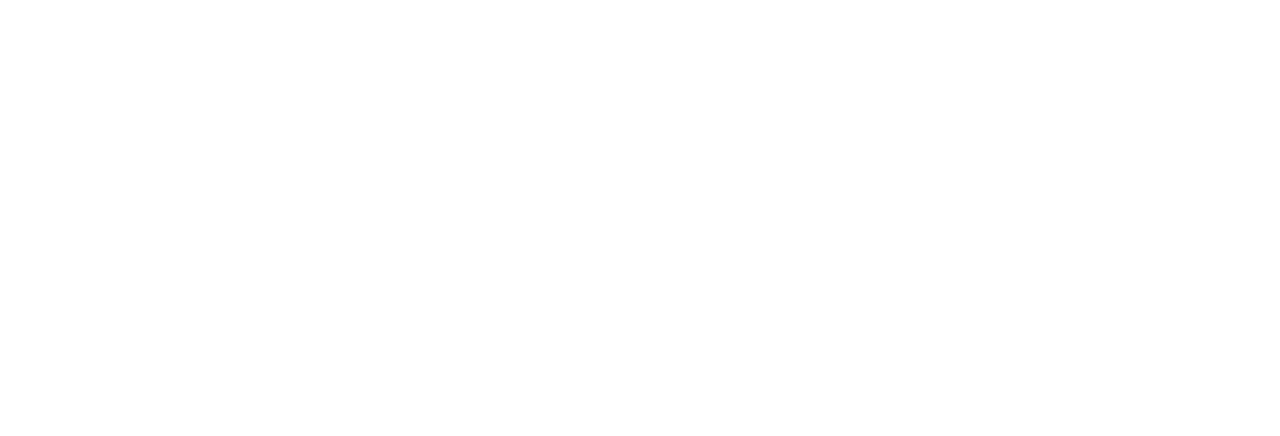
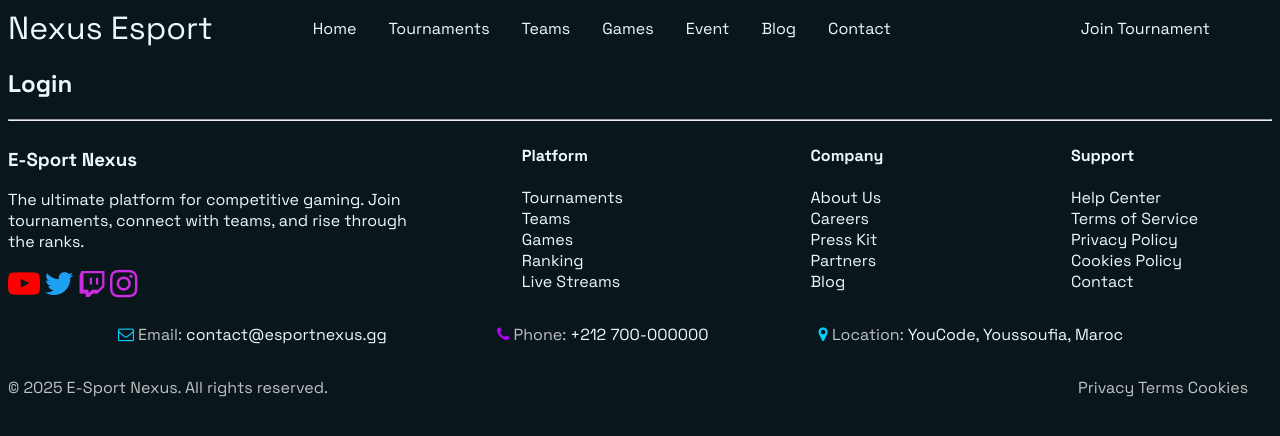
Before and after one commit to yah946/NexusEsports-LandingPage-Brief2, a plain HTML site: page login.html in a window 1280 px wide. Drawn offline with Linux system fonts and the light colour scheme.

Commit message:
Fix image probem in Event Page

```diff
--- a/asset/style.css
+++ b/asset/style.css
@@ -212,26 +212,17 @@ ul{
   box-shadow: 3px 3px 5px 2px #cc00ff,-3px -3px 5px 2px #00Cfff;
 }
 .event__card--img1{
-    background-image: url(/asset/image/Event1.png);
-    display: flex;
-    flex-direction: column;
-    justify-content: flex-end;
+    background-image: url(./image/Event1.png);
 }
-.evnet__card--img2{
-    background-image: url(/asset/image/Event1.png);
-    display: flex;
-    flex-direction: column;
-    justify-content: flex-end;
+.event__card--img2{
+    background-image: url(./image/Event2.png);
+
 }
 .event__card--img3{
-    background-image: url(/asset/image/Event3.png);
-    display: flex;
-    flex-direction: column;
-    justify-content: flex-end;
+    background-image: url(./image/Event3.png);
+
 }
-.games__card--img4{
-    background-image: url(/asset/image/Event1.png);
-    display: flex;
-    flex-direction: column;
-    justify-content: flex-end;
+.event__card--img4{
+    background-image: url(./image/Event4.png);
+
 }
--- a/login.html
+++ b/login.html
@@ -0,0 +1,99 @@
+<!DOCTYPE html>
+<html lang="en">
+<head>
+  <title>Esport Nexus</title>
+  <meta charset="UTF-8" />
+  <meta
+    name="description"
+    content="The ultimate platform for competitive gaming. Join tournaments, connect with teams, and rise through the ranks."
+    />
+  <meta name="keywords" content="Gaming, FBS, Moba" />
+  <meta name="author" content="Mohamed Shr" />
+  <meta name="viewport" content="width=device-width, initial-scale=1.0" />
+  <link rel="stylesheet" href="./asset/style.css" />
+  <link rel="icon" type="image/x-icon" href="./asset/image/favicon.ico" />
+  <link rel="stylesheet" href="https://cdnjs.cloudflare.com/ajax/libs/font-awesome/4.7.0/css/font-awesome.min.css">
+</head>
+<body>
+<!-- Navigation -->
+    <header calss="header">
+      <nav class="header__navigation">
+        <a href="index.html" class="header__link header__logo">Nexus Esport</a>
+        <div class="header__nav-bar">
+        <a href="index.html" class="header__link">Home</a>
+        <a href="tournaments.html" class="header__link">Tournaments</a>
+        <a href="teams.html" class="header__link">Teams</a>
+        <a href="games.html" class="header__link">Games</a>
+        <a href="event.html" class="header__link">Event</a>
+        <a href="blog.html" class="header__link">Blog</a>
+        <a href="Contact.html" class="header__link">Contact</a>
+        </div>
+        <a href="register.html" class="header__link header__link--self">Join Tournament</a>
+      </nav>
+    </header>
+
+    <!-- Login -->
+    <div class="form-container">
+        <h2>Login</h2>
+    </div>
+
+    <!-- footer --><hr>
+   <div class="footer">
+    <div class="footer__list--flex">
+    <div class="footer__left">
+      <h3 class="footer__logo">E-Sport Nexus</h3>
+      <p class="footer__text">The ultimate platform for competitive gaming.
+        Join tournaments, connect with teams, and rise
+        through the ranks.
+      </p>
+      <a href="youtube.com" target="_blank"><i class="fa fa-youtube-play" style="font-size:32px;color:red"></i></a>
+      <a href="x.com" target="_blank"><i class="fa fa-twitter" style="font-size:32px;color:#1DA1F2"></i></a>
+      <a href="twitch.com" target="_blank"><i class="fa fa-twitch" style="font-size:28px;color:#cb2ce0"></i></a>
+      <a href="instagram.com" target="_blank"><i class="fa fa-instagram" style="font-size:32px;color:#cb2ce0"></i></a>
+    </div>
+    <div class="footer__part1">
+        <ul class="footer__unordred-list">
+        <li class="footer__list-title"><b>Platform</b></li><br>
+        <li><a class="footer__link" href="#">Tournaments</li>
+        <li><a class="footer__link" href="#">Teams</li>
+        <li><a class="footer__link" href="#">Games</li>
+        <li><a class="footer__link" href="#">Ranking</li>
+        <li><a class="footer__link" href="#">Live Streams</li>
+      </ul>
+    </div>
+    <div class="footer__part2">
+        <ul class="footer__unordred-list">
+        <li class="footer__list-title"><b>Company</b></li><br>
+        <li><a class="footer__link" href="#">About Us</li>
+        <li><a class="footer__link" href="#">Careers</li>
+        <li><a class="footer__link" href="#">Press Kit</li>
+        <li><a class="footer__link" href="#">Partners</li>
+        <li><a class="footer__link" href="#">Blog</li>
+      </ul>
+    </div>
+    <div class="footer__part3">
+      <ul>
+        <li class="footer__list-title"><b>Support</b></li><br>
+        <li><a class="footer__link" href="#">Help Center</li>
+        <li><a class="footer__link" href="#">Terms of Service</li>
+        <li><a class="footer__link" href="#">Privacy Policy</li>
+        <li><a class="footer__link" href="#">Cookies Policy</li>
+        <li><a class="footer__link" href="#">Contact</li>
+      </ul>
+    </div>
+  </div>
+    <div class="footer__contact">
+      <a class="footer__contact-info footer__link footer__contact-info--self" href="mailto:contact@esportnexus.gg"><i class="fa fa-envelope-o" style="font-size:16px;color:#00CFFF"></i><span class="footer__contact-info--gray"> Email: </span>contact@esportnexus.gg</a>
+      <p class="footer__contact-info"><i class="fa fa-phone" style="font-size:16px;color:#B300FF"></i><span class="footer__contact-info--gray"> Phone: </span>+212 700-000000</p>
+      <p class="footer__contact-info"><i class="fa fa-map-marker" style="font-size:16px;color:#00CFFF"></i><span class="footer__contact-info--gray"> Location: </span>YouCode, Youssoufia, Maroc</p>
+    </div>
+  </div>
+  <div class="footer__last-section">
+    <p class="footer__last-section--self footer__last-section--color">&copy; 2025 E-Sport Nexus. All rights reserved.</p>
+    <div>
+      <a class="pages--color" href="#">Privacy</a>
+      <a class="pages--color" href="#">Terms</a>
+      <a class="pages--color" href="#">Cookies</a>
+    </div>
+</body>
+</html>
```
